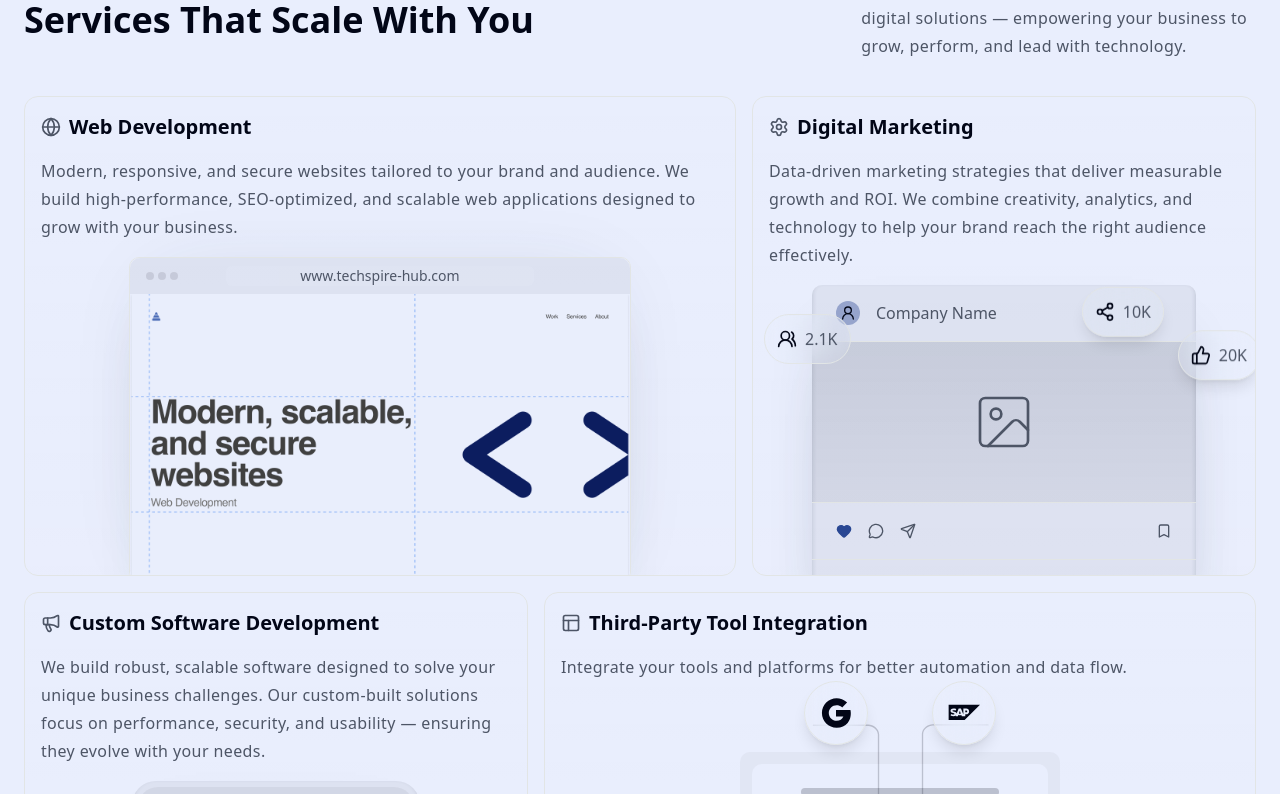
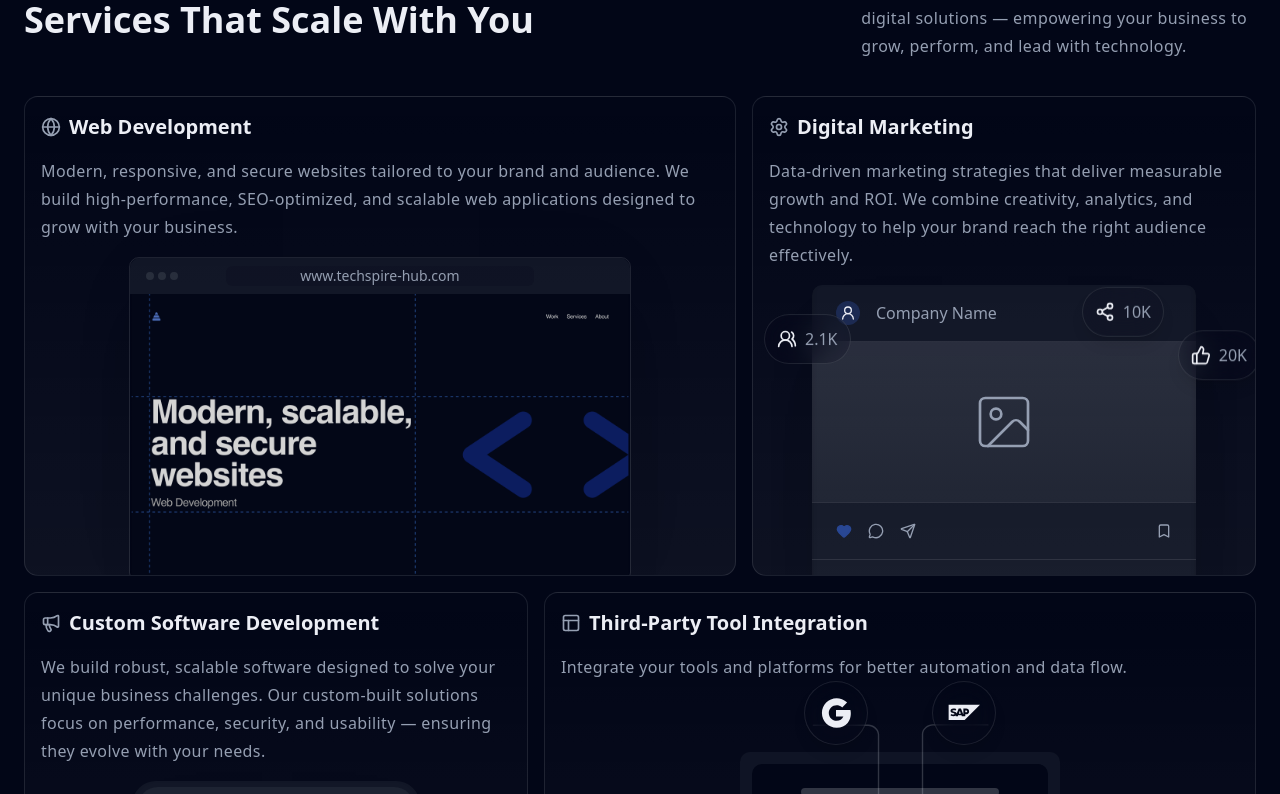
Before and after one commit to Gauravpurohit409/techspire, a Next.js app: page / in a window 1280 px wide. Shown: the part 3028-3822 px from the top of the page. Built offline with nearby package versions, Linux system fonts and the light colour scheme.

Commit message:
Enforcing the theme to dark by-default

```diff
--- a/src/components/providers.tsx
+++ b/src/components/providers.tsx
@@ -5,7 +5,12 @@
 
 export function Providers({ children }: { children: React.ReactNode }) {
   return (
-    <ThemeProvider attribute="class" defaultTheme="system" enableSystem>
+    <ThemeProvider
+      attribute="class"
+      defaultTheme="dark"
+      disableTransitionOnChange
+      storageKey="next-ui-theme"
+    >
       <SmoothScrollProvider>{children}</SmoothScrollProvider>
     </ThemeProvider>
   );
```
